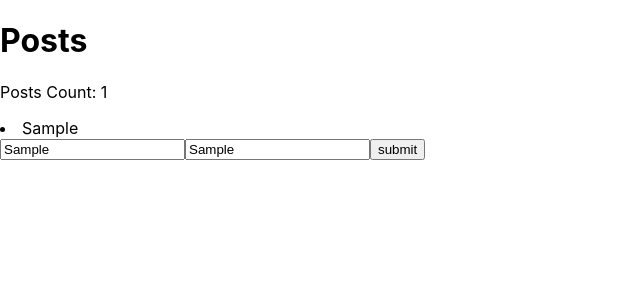
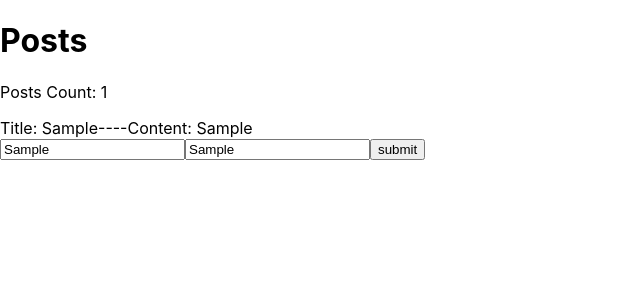
Before and after one commit to hassanelnajjar/todo-app-react-query, a Next.js app: page / in a window 1280 px wide. Both pictures are taken after typing "Sample", "Sample" into the empty fields and a click on the input "submit". Shown: the top 300 px of the page, without its empty margins (0-640 px from the left). Built offline with nearby package versions, Linux system fonts and the light colour scheme.

Commit message:
build get-post api method

```diff
--- a/package.json
+++ b/package.json
@@ -8,8 +8,10 @@
     "start": "next start"
   },
   "dependencies": {
+    "axios": "^0.21.1",
     "next": "10.2.3",
     "react": "17.0.2",
-    "react-dom": "17.0.2"
+    "react-dom": "17.0.2",
+    "uuid": "^8.3.2"
   }
 }
--- a/pages/api/hello.js
+++ /dev/null
@@ -1,5 +0,0 @@
-// Next.js API route support: https://nextjs.org/docs/api-routes/introduction
-
-export default (req, res) => {
-  res.status(200).json({ name: 'John Doe' })
-}
--- /dev/null
+++ b/pages/api/todos.js
@@ -0,0 +1,11 @@
+// Next.js API route support: https://nextjs.org/docs/api-routes/introduction
+import todos from './todosDb';
+
+export default (req, res) => {
+	const method = req.method;
+	if (method === 'GET') return res.status(200).json(todos);
+	if (method === 'POST') {
+		todos.push(req.body);
+		return res.status(200).json(todos);
+	}
+};
--- /dev/null
+++ b/pages/api/todosDb.js
@@ -0,0 +1 @@
+export default [];
--- a/pages/index.js
+++ b/pages/index.js
@@ -1,16 +1,30 @@
 import React from 'react';
+import { post, get } from 'axios';
+import { v4 as uuidv4 } from 'uuid';
+import Link from 'next/link';
 
 const Posts = ({ posts }) => {
-	return posts.map(({ title, content }) => <li key={Date.now()}>{content}</li>);
+	return posts.map(({ title, content, id }) => (
+		<div>
+			<Link href={'/post/' + id} key={id}>
+				<div style={{ cursor: 'pointer' }}>
+					<span>Title: {title}</span>
+					<span>----</span>
+					<span>Content: {content}</span>
+				</div>
+			</Link>
+		</div>
+	));
 };
 const Post = ({ setPosts }) => {
-	const submitButton = (e) => {
+	const submitButton = async (e) => {
 		e.preventDefault();
-		console.log(e.target[0].value, e.target[1].value);
-		setPosts((posts) => [
-			...posts,
-			{ title: e.target[0].value, content: e.target[1].value },
-		]);
+		const { data: posts } = await post('/api/todos', {
+			id: uuidv4(),
+			title: e.target[0].value,
+			content: e.target[1].value,
+		});
+		setPosts(posts);
 	};
 	return (
 		<form onSubmit={submitButton}>
@@ -22,7 +36,12 @@ const Post = ({ setPosts }) => {
 };
 const Home = () => {
 	const [posts, setPosts] = React.useState([]);
-
+	React.useEffect(() => {
+		(async () => {
+			const { data: posts } = await get('/api/todos');
+			setPosts(posts);
+		})();
+	}, []);
 	return (
 		<>
 			<h1>Posts</h1>
```
Also changed, not shown: pages/post/[id].js (added, +31 -0 lines), 1 other file (tests, documents, lock files or other folders).
